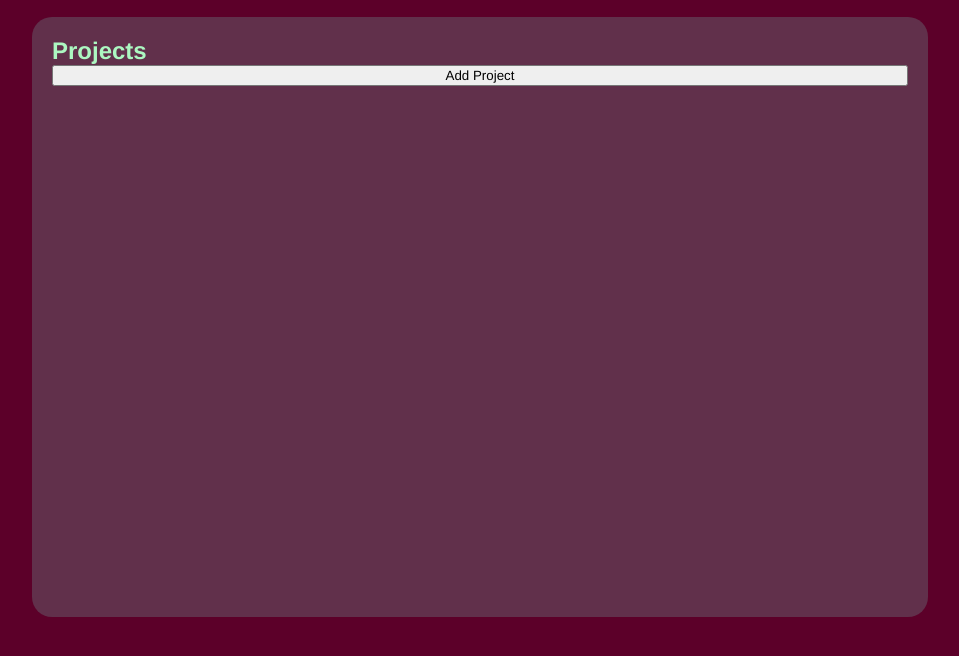
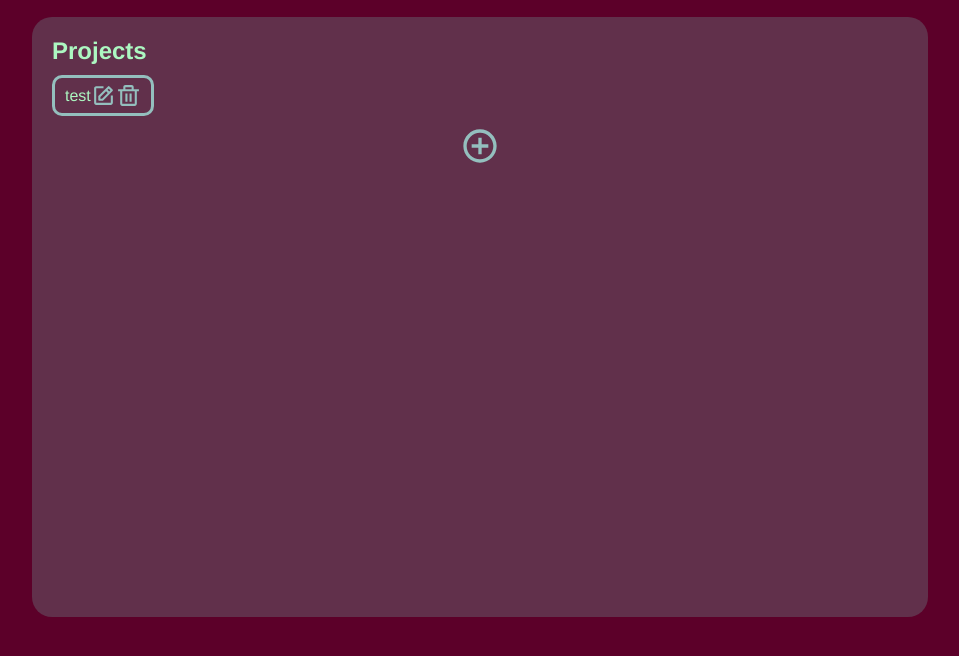
Before and after one commit to Johnkoder/todo-list-project, a website built with webpack: page src/template.html in a window 1280 px wide. Shown: the part 68-724 px from the top of the page, without its empty margins (160-1119 px from the left). Built offline with nearby package versions, Linux system fonts and the light colour scheme.

Commit message:
finsihed project-cont css

```diff
--- a/src/UI/projectContUI.js
+++ b/src/UI/projectContUI.js
@@ -1,6 +1,9 @@
 import ProjectCont from "../modules/projectContLogic";
 import ProjectUI from "./projectUI.js";
 import '../styles/projectCont.css';
+import addIconUrl from '../icons/add.svg';
+import updateIconUrl from '../icons/update.svg';
+import deleteIconUrl from '../icons/delete.svg';
 
 
 export default class ProjectContUI {
@@ -12,7 +15,8 @@ export default class ProjectContUI {
         this.root.innerHTML = `
             <h2>Projects</h2>
             <div class="project-list"></div>
-            <button class="add-project-btn">Add Project</button>
+            <img class="big-icon add-project-btn" src="${addIconUrl}">
+
             <dialog class="add-project-dialog">
 
 
@@ -42,6 +46,7 @@ export default class ProjectContUI {
     }
 
     build() {
+        this.logic.createProject("test")
         this.renderProjectList();
         return this.root;
     }
@@ -104,11 +109,13 @@ export default class ProjectContUI {
 
     createProjectElement(project) {
         const projectElement = document.createElement('div');
+        projectElement.className = "project-item";
         projectElement.id = project.getId;
         projectElement.innerHTML = `
             <span class="project-name">${project.getName}</span>
-            <button class="project-update-btn">Update</button>
-            <button class="project-delete-btn">Delete</button>
+
+            <img class="small-icon project-update-btn" src="${updateIconUrl}">
+            <img class="small-icon project-delete-btn" src="${deleteIconUrl}">
 
             <dialog class="update-project-dialog">
 
--- a/src/UI/projectUI.js
+++ b/src/UI/projectUI.js
@@ -1,4 +1,5 @@
 import Project from "../modules/projectLogic.js";
+import '../styles/project.css'
 
 export default class ProjectUI {
     constructor(project) {
--- a/src/styles/projectCont.css
+++ b/src/styles/projectCont.css
@@ -9,6 +9,22 @@
 
 .project-list {
     display: flex;
+    gap: 5px;
+    flex-wrap: wrap;
+    margin: 10px 0 10px 0;
+}
+
+.project-item {
+    display: flex;
+    align-items: center;
+    padding: 5px 10px;
+    border-radius: 10px;
+    border: 3px solid var(--tiffany-blue);
+    cursor: pointer;
+}
+
+.project-item:hover {
+    border: 3px solid transparent;
 }
 
 .todos-cont {
--- a/src/styles/view.css
+++ b/src/styles/view.css
@@ -30,5 +30,13 @@ h1 {
     width: 70%;
     min-height: 600px;
     border-radius: 20px;
+}
 
+
+.big-icon {
+    height: 40px;
 }
+
+.small-icon {
+    height: 25px;
+}
--- a/webpack.config.js
+++ b/webpack.config.js
@@ -18,6 +18,7 @@ module.exports = {
                 test: /\.html$/i,
                 loader: "html-loader",
             },
+            { test: /\.svg$/i, type: 'asset/resource' }
         ],
     },
     plugins: [
```
Also changed, not shown: src/icons/update.svg (renamed from src/icons/edit.svg), src/styles/project.css (added).
